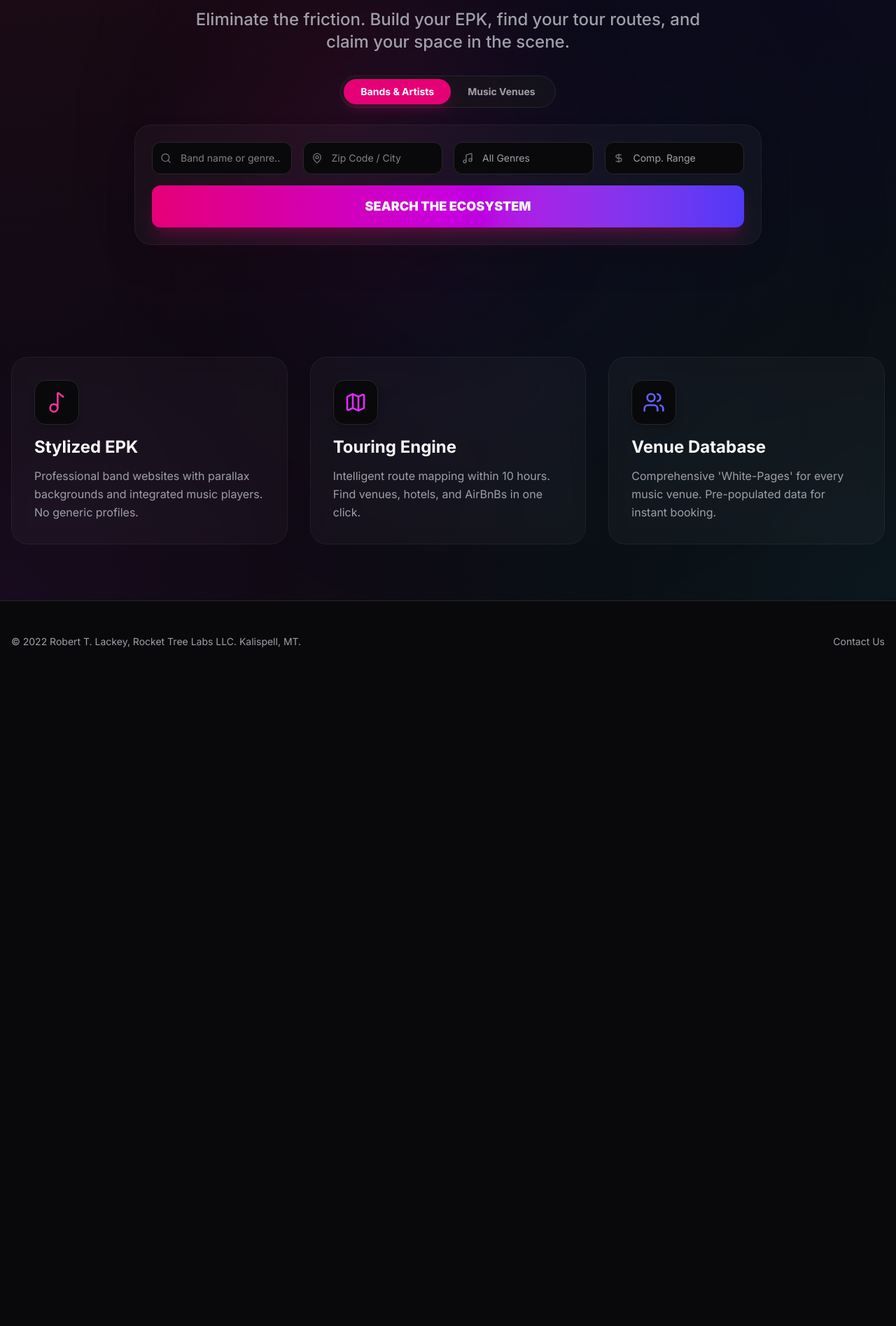
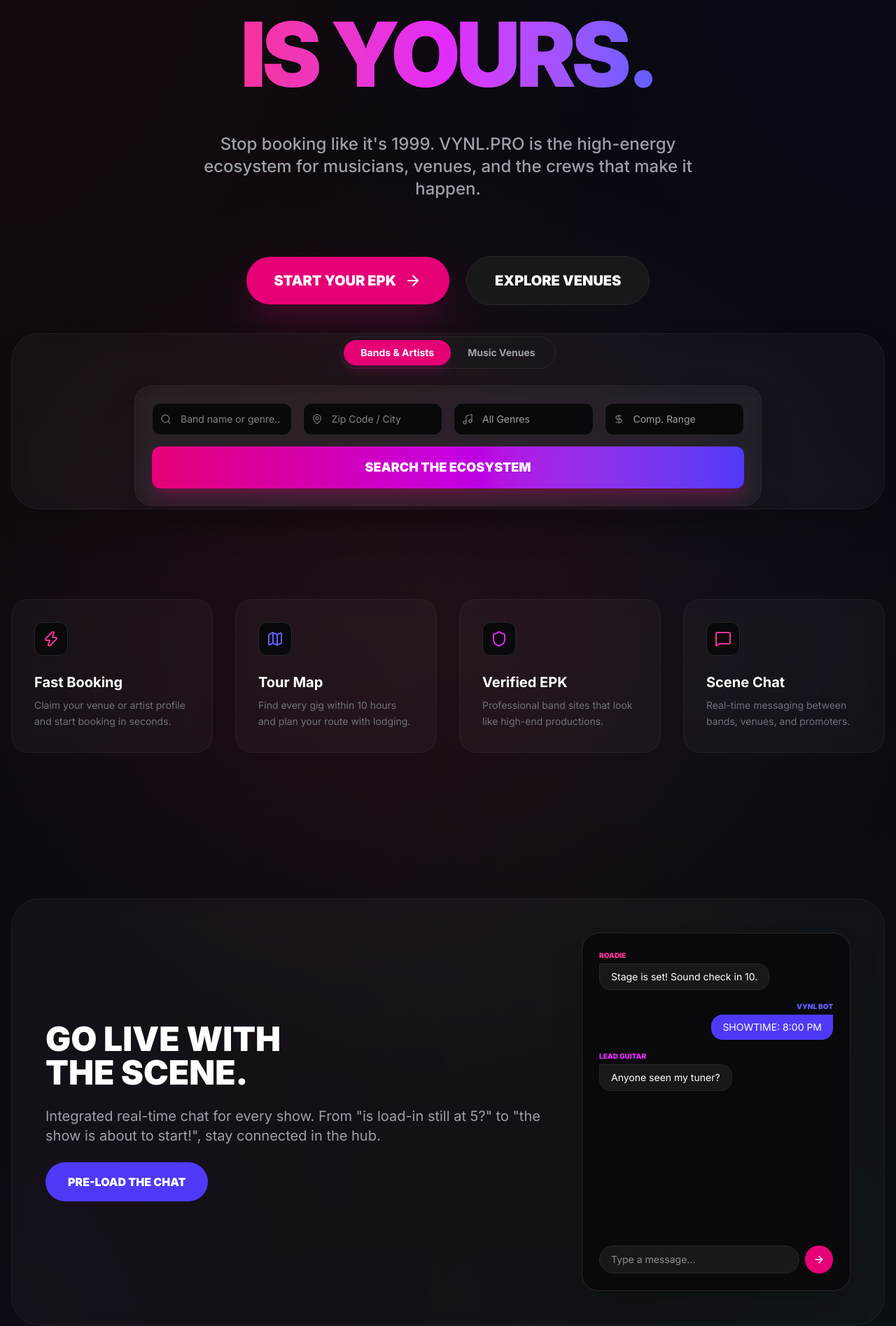
Before and after one commit to rlackeyseattle/vynl-pro, a Next.js app: page / in a window 1280 px wide. Shown: the part 365-2260 px from the top of the page at 70% size. Before the commit the page ends 1340 px from the top, so only its background shows below. Built offline with nearby package versions, Linux system fonts and the light colour scheme; no server answers.

Commit message:
Ultra-revamp of landing page: High-energy hero and live chat module

```diff
--- a/src/app/page.tsx
+++ b/src/app/page.tsx
@@ -2,80 +2,149 @@
 
 import { motion } from "framer-motion";
 import { SearchFilters } from "@/components/SearchFilters";
-import { Sparkles, Map, Music2, Users } from "lucide-react";
+import { Play, Map, Users, MessageSquare, Zap, Shield, ArrowRight } from "lucide-react";
+import Link from "next/link";
 
 export default function LandingPage() {
   return (
-    <div className="relative min-h-screen bg-festival pb-20">
+    <div className="relative min-h-screen bg-zinc-950 text-white overflow-hidden">
+      {/* Dynamic Background */}
+      <div className="absolute inset-0 z-0">
+        <div className="absolute inset-0 bg-[radial-gradient(circle_at_50%_50%,rgba(236,72,153,0.1),transparent_50%)]" />
+        <div className="absolute top-0 left-0 w-full h-full bg-festival opacity-50" />
+      </div>
+
       {/* Hero Section */}
-      <section className="pt-24 pb-16 px-4">
-        <div className="container mx-auto text-center space-y-8">
+      <header className="relative z-10 pt-32 pb-20 px-4">
+        <div className="container mx-auto text-center space-y-12">
           <motion.div
-            initial={{ opacity: 0, y: 20 }}
-            animate={{ opacity: 1, y: 0 }}
+            initial={{ opacity: 0, scale: 0.9 }}
+            animate={{ opacity: 1, scale: 1 }}
             transition={{ duration: 0.8 }}
+            className="inline-block px-4 py-1.5 mb-6 rounded-full border border-pink-500/30 bg-pink-500/10 text-pink-500 text-sm font-black tracking-widest uppercase"
           >
-            <h1 className="text-6xl md:text-8xl font-black tracking-tighter mb-6">
-              THE UNIVERSAL <br />
-              <span className="bg-gradient-to-r from-pink-500 via-fuchsia-500 to-indigo-500 bg-clip-text text-transparent">
-                MUSICIAN OS
-              </span>
-            </h1>
-            <p className="text-xl md:text-2xl text-zinc-400 max-w-3xl mx-auto font-medium">
-              Eliminate the friction. Build your EPK, find your tour routes,
-              and claim your space in the scene.
-            </p>
+            Universal Musician OS
           </motion.div>
 
-          <motion.div
+          <motion.h1
+            initial={{ opacity: 0, y: 30 }}
+            animate={{ opacity: 1, y: 0 }}
+            className="text-7xl md:text-9xl font-black tracking-tighter leading-none"
+          >
+            THE STAGE <br/>
+            <span className="bg-gradient-to-r from-pink-500 via-fuchsia-500 to-indigo-500 bg-clip-text text-transparent">
+              IS YOURS.
+            </span>
+          </motion.h1>
+
+          <motion.p
             initial={{ opacity: 0 }}
             animate={{ opacity: 1 }}
-            transition={{ delay: 0.4, duration: 1 }}
+            transition={{ delay: 0.3 }}
+            className="text-xl md:text-2xl text-zinc-400 max-w-3xl mx-auto font-medium"
           >
-            <SearchFilters />
-          </motion.div>
+            Stop booking like it's 1999. VYNL.PRO is the high-energy ecosystem for
+            musicians, venues, and the crews that make it happen.
+          </motion.p>
+
+          <div className="flex flex-col sm:flex-row items-center justify-center gap-6 pt-8">
+            <Link href="/onboarding" className="px-10 py-5 bg-pink-600 rounded-full font-black text-xl hover:scale-105 transition-all shadow-2xl shadow-pink-600/30 flex items-center gap-3">
+              START YOUR EPK <ArrowRight size={24} />
+            </Link>
+            <Link href="/venues" className="px-10 py-5 bg-zinc-900 border border-zinc-800 rounded-full font-black text-xl hover:bg-zinc-800 transition-all">
+              EXPLORE VENUES
+            </Link>
+          </div>
+        </div>
+      </header>
+
+      {/* Main Search Interface */}
+      <section className="relative z-10 container mx-auto px-4 -mt-10">
+        <div className="glass p-1 rounded-[40px] shadow-2xl">
+          <SearchFilters />
         </div>
       </section>
 
       {/* Feature Grid */}
-      <section className="container mx-auto px-4 mt-24">
-        <div className="grid grid-cols-1 md:grid-cols-3 gap-8">
-          <FeatureCard
-            icon={<Music2 className="w-8 h-8 text-pink-500" />}
-            title="Stylized EPK"
-            description="Professional band websites with parallax backgrounds and integrated music players. No generic profiles."
-          />
-          <FeatureCard
-            icon={<Map className="w-8 h-8 text-fuchsia-500" />}
-            title="Touring Engine"
-            description="Intelligent route mapping within 10 hours. Find venues, hotels, and AirBnBs in one click."
-          />
-          <FeatureCard
-            icon={<Users className="w-8 h-8 text-indigo-500" />}
-            title="Venue Database"
-            description="Comprehensive 'White-Pages' for every music venue. Pre-populated data for instant booking."
-          />
+      <section className="relative z-10 container mx-auto px-4 py-32 grid grid-cols-1 md:grid-cols-2 lg:grid-cols-4 gap-8">
+        <Card
+          icon={<Zap className="text-pink-500" />}
+          title="Fast Booking"
+          desc="Claim your venue or artist profile and start booking in seconds."
+        />
+        <Card
+          icon={<Map className="text-indigo-500" />}
+          title="Tour Map"
+          desc="Find every gig within 10 hours and plan your route with lodging."
+        />
+        <Card
+          icon={<Shield className="text-fuchsia-500" />}
+          title="Verified EPK"
+          desc="Professional band sites that look like high-end productions."
+        />
+        <Card
+          icon={<MessageSquare className="text-pink-500" />}
+          title="Scene Chat"
+          desc="Real-time messaging between bands, venues, and promoters."
+        />
+      </section>
+
+      {/* Live Chat Section */}
+      <section className="relative z-10 container mx-auto px-4 py-20">
+        <div className="glass rounded-[40px] p-12 border border-zinc-800/50 flex flex-col md:flex-row items-center gap-12 bg-gradient-to-br from-zinc-900/50 to-transparent">
+          <div className="flex-1 space-y-6">
+            <h2 className="text-5xl font-black">GO LIVE WITH <br/> THE SCENE.</h2>
+            <p className="text-xl text-zinc-400">
+              Integrated real-time chat for every show. From "is load-in still at 5?"
+              to "the show is about to start!", stay connected in the hub.
+            </p>
+            <button className="px-8 py-4 bg-indigo-600 rounded-full font-black hover:bg-indigo-500 transition-colors">
+              PRE-LOAD THE CHAT
+            </button>
+          </div>
+          <div className="w-full md:w-96 aspect-[3/4] bg-zinc-950 rounded-3xl border border-zinc-800 p-6 flex flex-col shadow-2xl">
+            <div className="flex-1 space-y-4">
+              <ChatBubble name="Roadie" msg="Stage is set! Sound check in 10." side="left" color="text-pink-500" />
+              <ChatBubble name="Vynl Bot" msg="SHOWTIME: 8:00 PM" side="right" color="text-indigo-500" />
+              <ChatBubble name="Lead Guitar" msg="Anyone seen my tuner?" side="left" color="text-fuchsia-500" />
+            </div>
+            <div className="mt-4 flex gap-2">
+              <input className="flex-1 bg-zinc-900 border border-zinc-800 rounded-full px-4 py-2 text-sm" placeholder="Type a message..." />
+              <button className="w-10 h-10 bg-pink-600 rounded-full flex items-center justify-center">
+                <ArrowRight size={16} />
+              </button>
+            </div>
+          </div>
         </div>
       </section>
 
-      {/* Decorative background elements */}
-      <div className="absolute top-1/4 left-1/4 w-96 h-96 bg-pink-600/10 blur-[120px] rounded-full -z-10" />
-      <div className="absolute bottom-1/4 right-1/4 w-[500px] h-[500px] bg-indigo-600/10 blur-[150px] rounded-full -z-10" />
+      {/* Footer */}
+      <footer className="relative z-10 border-t border-zinc-800 py-12 text-center text-zinc-500">
+        <p className="font-black tracking-widest text-xs">© {new Date().getFullYear()} VYNL.PRO / ROCKET TREE LABS</p>
+      </footer>
     </div>
   );
 }
 
-function FeatureCard({ icon, title, description }: { icon: React.ReactNode, title: string, description: string }) {
+function Card({ icon, title, desc }: { icon: any, title: string, desc: string }) {
   return (
-    <motion.div
-      whileHover={{ y: -10 }}
-      className="glass p-8 rounded-3xl border border-zinc-800/50 hover:border-pink-500/30 transition-all group"
-    >
-      <div className="mb-4 bg-zinc-950 w-16 h-16 rounded-2xl flex items-center justify-center border border-zinc-800 group-hover:border-pink-500/50 transition-colors shadow-lg">
+    <div className="glass p-8 rounded-3xl border border-zinc-800/50 hover:border-pink-500/30 transition-all group">
+      <div className="w-12 h-12 bg-zinc-950 rounded-xl flex items-center justify-center mb-6 border border-zinc-800">
         {icon}
       </div>
-      <h3 className="text-2xl font-bold mb-3">{title}</h3>
-      <p className="text-zinc-400 leading-relaxed">{description}</p>
-    </motion.div>
+      <h3 className="text-xl font-bold mb-2">{title}</h3>
+      <p className="text-zinc-500 text-sm leading-relaxed">{desc}</p>
+    </div>
   );
 }
+
+function ChatBubble({ name, msg, side, color }: { name: string, msg: string, side: "left" | "right", color: string }) {
+  return (
+    <div className={`flex flex-col ${side === "right" ? "items-end" : "items-start"}`}>
+      <span className={`text-[10px] font-black uppercase mb-1 ${color}`}>{name}</span>
+      <div className={`px-4 py-2 rounded-2xl text-sm ${side === "right" ? "bg-indigo-600 rounded-tr-none" : "bg-zinc-900 rounded-tl-none border border-zinc-800"}`}>
+        {msg}
+      </div>
+    </div>
+  );
+}
```
